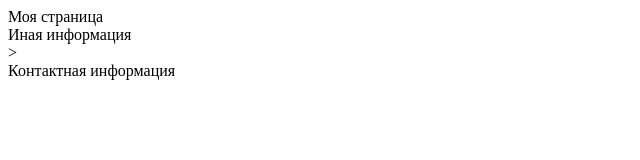
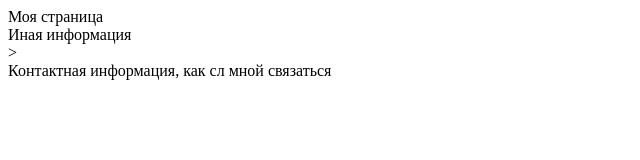
Before and after one commit to mmDDDi/rsschool-cv, a plain HTML site: page index.html in a window 1280 px wide. Shown: the whole page, without its empty margins (0-640 px from the left). Drawn offline with Linux system fonts and the light colour scheme.

Commit message:
docs: change information

```diff
--- a/index.html
+++ b/index.html
@@ -9,7 +9,7 @@
 <body>
     <div>Моя страница</div>
     <div>Иная информация</div>>
-    <div>Контактная информация</div>
+    <div>Контактная информация, как сл мной связаться</div>
 
 </body>
 </html>
```
